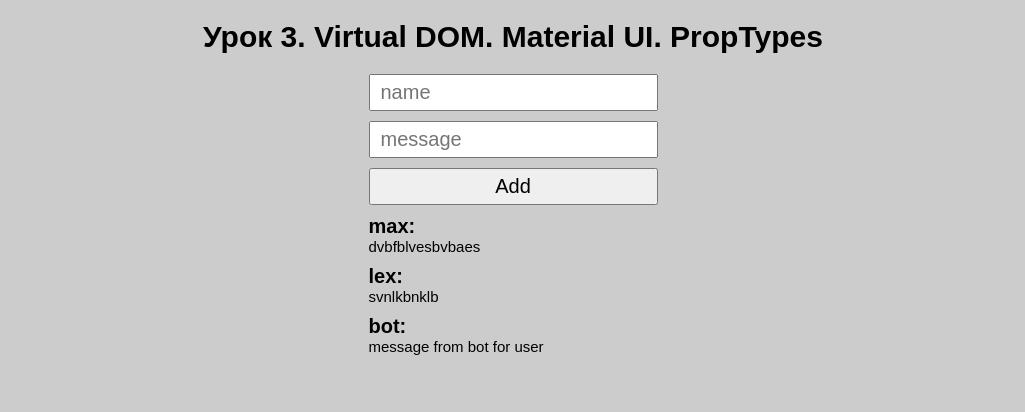
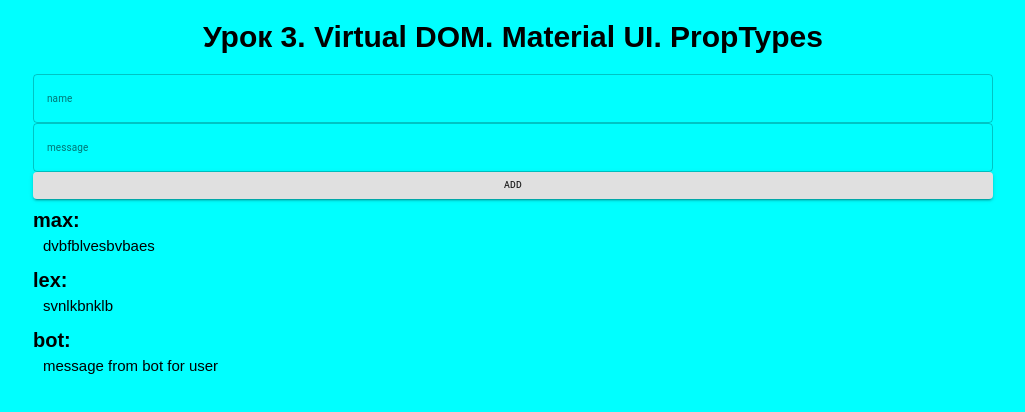
Before and after one commit to oJohnRock/gb-react, a React (Create React App) app: page / in a window 1280 px wide. Shown: the top 412 px of the page, without its empty margins (127-1152 px from the left). Built offline with nearby package versions, Linux system fonts and the light colour scheme.

Commit message:
Задание 1

```diff
--- a/package.json
+++ b/package.json
@@ -3,6 +3,11 @@
   "version": "0.1.0",
   "private": true,
   "dependencies": {
+    "@emotion/react": "^11.8.2",
+    "@emotion/styled": "^11.8.1",
+    "@material-ui/core": "^4.12.3",
+    "@mui/material": "^5.5.3",
+    "@mui/styled-engine-sc": "^5.5.2",
     "@testing-library/jest-dom": "^5.16.3",
     "@testing-library/react": "^12.1.4",
     "@testing-library/user-event": "^13.5.0",
@@ -10,6 +15,7 @@
     "react": "^17.0.2",
     "react-dom": "^17.0.2",
     "react-scripts": "5.0.0",
+    "styled-components": "^5.3.5",
     "web-vitals": "^2.1.4"
   },
   "scripts": {
--- a/src/App.js
+++ b/src/App.js
@@ -1,6 +1,7 @@
 import React, { useEffect, useState } from "react";
 import "./App.scss";
 import Title from "./Title";
+import { Button, TextField } from "@material-ui/core";
 
 function App() {
     const title = "Урок 3. Virtual DOM. Material UI. PropTypes";
@@ -63,30 +64,31 @@
             <div className="container">
                 <div className="header__body">
                     <Title title={title} />
-                    <div className="messages">
                     <form className="messages__form">
-                            <input
+                        <TextField
+                            id="outlined-basic"
+                            label="name"
+                            variant="outlined"
                             className="messages__input"
-                                type="text"
-                                placeholder="name"
                             onChange={authorChange}
                         />
-                            <input
+                        <TextField
+                            id="outlined-basic"
+                            label="message"
+                            variant="outlined"
                             className="messages__input"
-                                type="text"
-                                placeholder="message"
                             onChange={textChange}
                         />
-                            <button
+                        <Button
+                            variant="contained"
                             type="button"
                             className="messages__btn"
                             onClick={addMessage}
                         >
                             Add
-                            </button>
+                        </Button>
                     </form>
                     <ul className="messages__list">{list}</ul>
-                    </div>
                 </div>
             </div>
         </header>
--- a/src/App.scss
+++ b/src/App.scss
@@ -14,7 +14,7 @@
     font-size: 10px;
 }
 body {
-    background-color: #ccc;
+    background-color: cyan;
 }
 .container {
     max-width: 960px;
@@ -26,39 +26,27 @@
     &__body {
         display: flex;
         flex-direction: column;
-        justify-content: center;
-        align-items: center;
     }
 
     &__title {
+        text-align: center;
         font-size: 3rem;
         padding: 20px;
     }
 }
 
 .messages {
-    display: flex;
-    flex-direction: column;
-
     &__form {
-        display: flex;
-        flex-direction: column;
-        align-items: center;
+        width: 100%;
+        margin-bottom: 10px;
     }
 
     &__input {
-        display: block;
-        padding: 5px 10px;
-        margin-bottom: 10px;
-        font-size: 2rem;
+        width: 100%;
     }
 
     &__btn {
-        display: block;
         width: 100%;
-        padding: 5px 10px;
-        margin-bottom: 10px;
-        font-size: 2rem;
     }
 
     &__list {
@@ -76,6 +64,7 @@
     }
 
     &__text {
+        padding: 5px 10px;
         font-size: 1.5rem;
     }
 }
```
Lines whose indentation alone changed are shown as unchanged.
